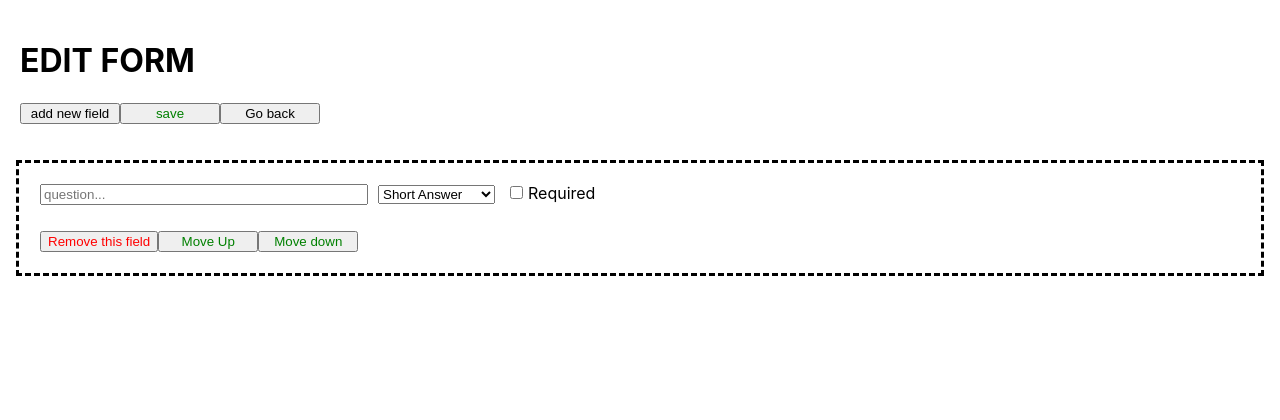
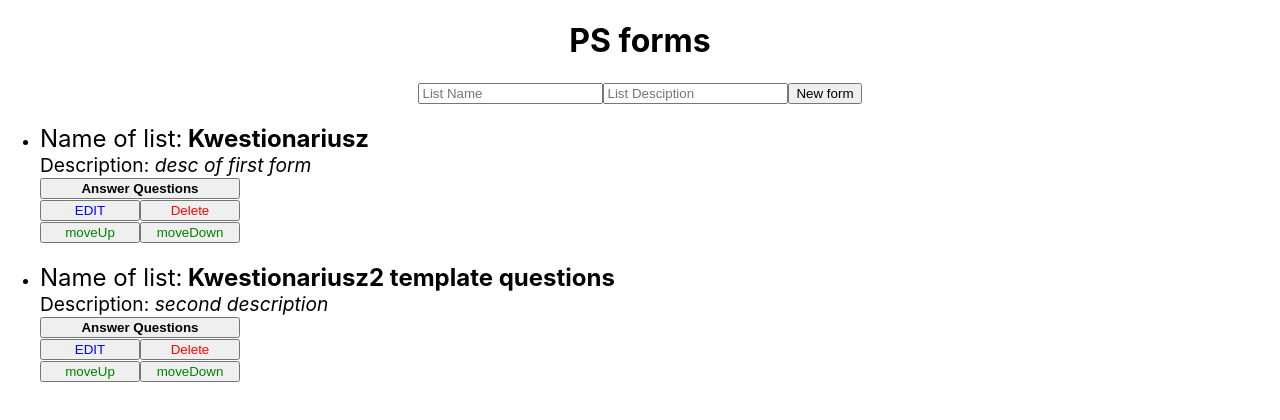
Before and after one commit to patryk-siewiera/iterators, a React (Create React App) app: page / in a window 1280 px wide. Shown: the top 420 px of the page. Built offline with nearby package versions, Linux system fonts and the light colour scheme; no server answers.

Commit message:
feat: draft react-router-dom

```diff
--- a/src/index.js
+++ b/src/index.js
@@ -3,16 +3,39 @@ import ReactDOM from "react-dom";
 import "./index.css";
 import App from "./App";
 import EditForm from "./editForm";
-// import { BrowserRouter, Switch, Route, Link } from "react-router-dom";
+import ViewForm from "./viewForm";
+import { BrowserRouter, Switch, Route, Link } from "react-router-dom";
 
 ReactDOM.render(<MyApp />, document.getElementById("root"));
 
 function MyApp() {
-	const [page, setPage] = useState("edit");
+	const [page, setPage] = useState("ViewForm");
 	const [id, setId] = useState({});
 	return (
 		<React.StrictMode>
-			{page === "app" && (
+			<BrowserRouter>
+				<Route exact path="/">
+					<App
+						onEdit={(id) => {
+							setPage("edit");
+							setId(id);
+						}}
+					/>
+				</Route>
+				<Route exact path="/edit">
+					<EditForm
+						form={id}
+						onBack={() => {
+							setPage("app");
+						}}
+					/>
+				</Route>
+				<Route exact path="/view">
+					<ViewForm />
+				</Route>
+			</BrowserRouter>
+
+			{/* {page === "app" && (
 				<App
 					onEdit={(id) => {
 						setPage("edit");
@@ -29,6 +52,8 @@ function MyApp() {
 					}}
 				/>
 			)}
+
+			{page === "ViewForm" && <ViewForm />} */}
 		</React.StrictMode>
 	);
 }
--- /dev/null
+++ b/src/viewForm.js
@@ -0,0 +1,5 @@
+import React from "react";
+
+export default function ViewForm() {
+	return <div>this is view form</div>;
+}
```
